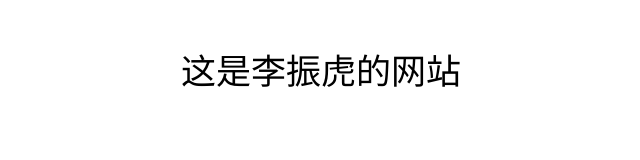
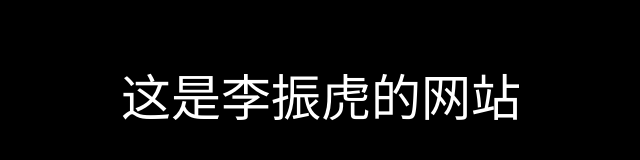
Before and after one commit to zhenhuli/lizhenhu, a plain HTML site: page index.html in a window 1280 px wide. Shown: the whole page, without its empty margins (319-959 px from the left). Drawn offline with Linux system fonts and the light colour scheme.

Commit message:
Update index.html

```diff
--- a/index.html
+++ b/index.html
@@ -8,16 +8,19 @@
         display:block;
         width:100%;
         height:100%;
+        background:#000;
       }
       div{
-        width:;
-        height:;
+        width:100%;
+        height:100%;
         display:flex;
         justify-content:center;
         align-items:center;
       }
       p{
-        font-size:35px;
+        font-family:"微软雅黑";
+        font-size:50px;
+        color:#fff;
       }
     </style>
   </head>
@@ -25,5 +28,10 @@
     <div>
       <p>这是李振虎的网站</p>
     </div>
+<!--     <script>
+        var w=window.innerWidth;
+        var h=window.innerHeight;
+        body.style='width:'+w+'px; height:'+h+'px;';
+    </script> -->
   </body>
 </html>
```
